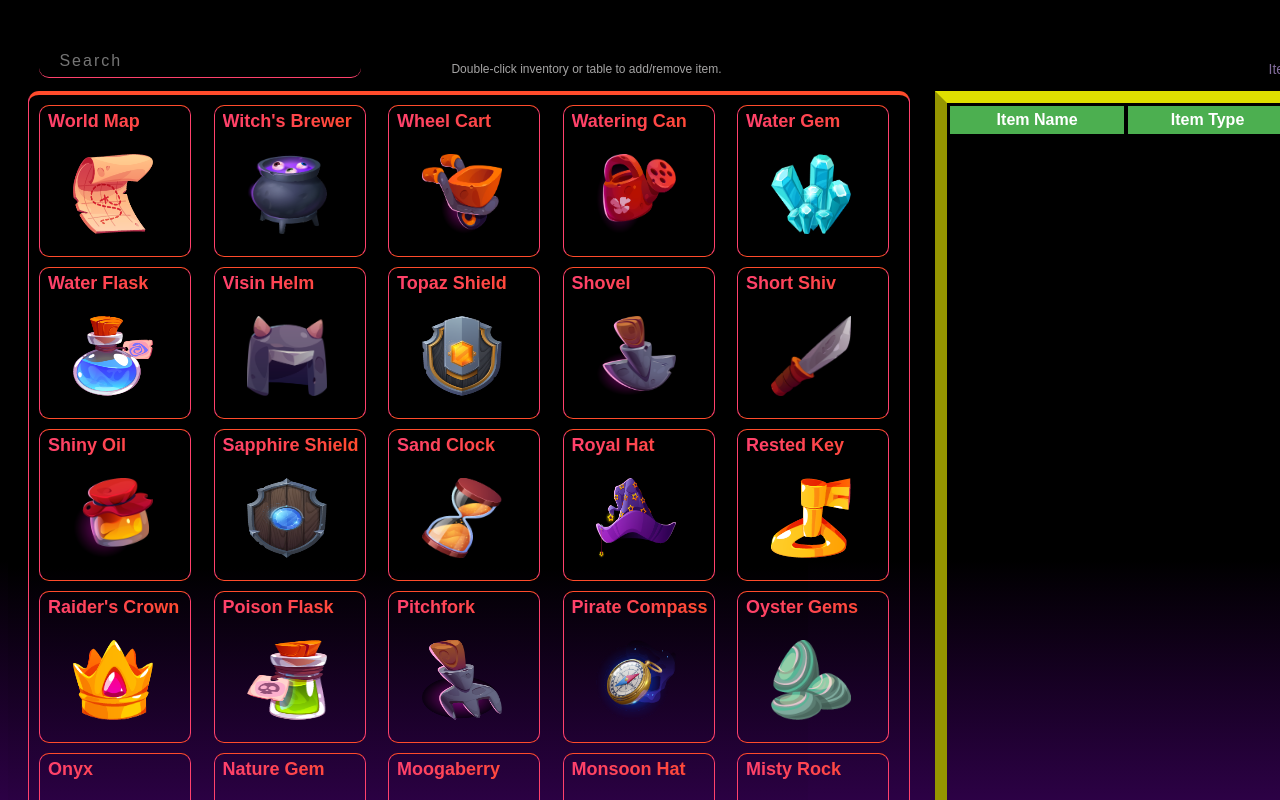
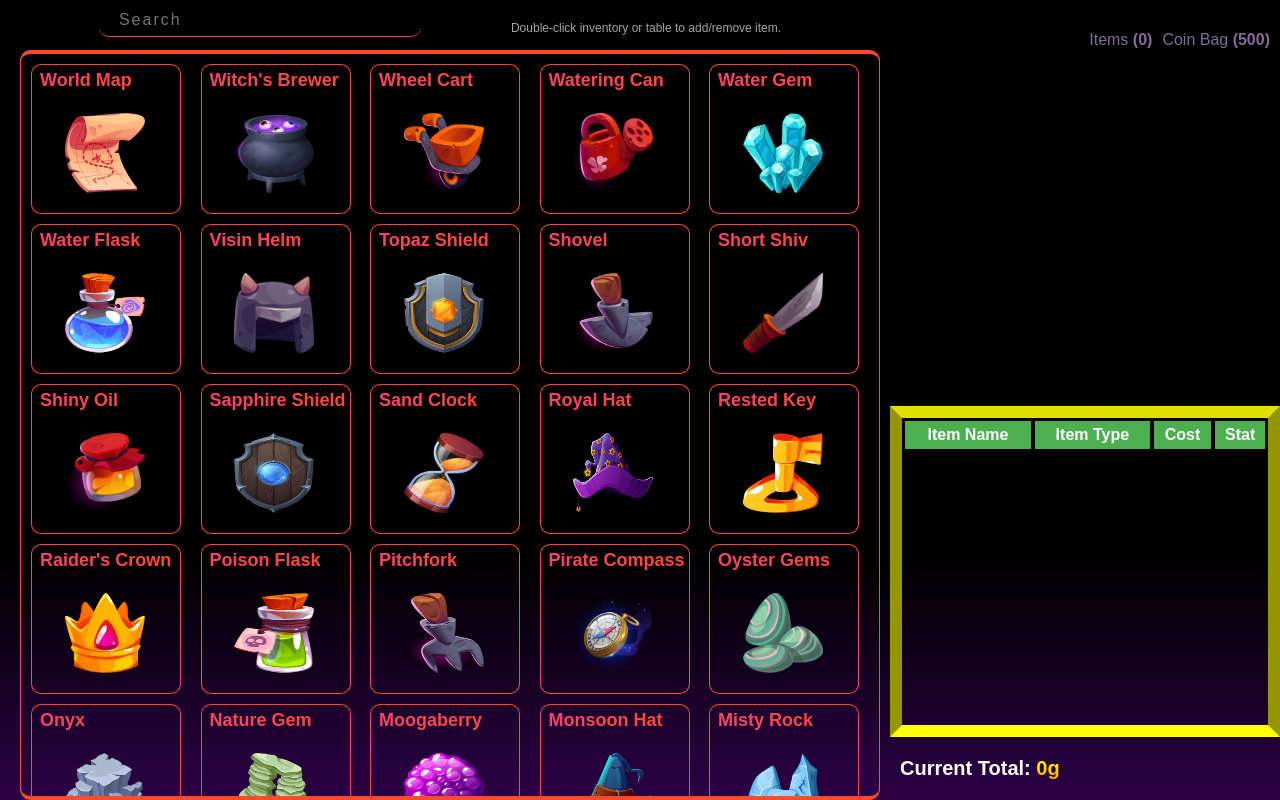
Before and after one commit to eugeniosp3/video-game-store, a Next.js app: page / in a window 1280 px wide. Built offline with nearby package versions, Linux system fonts and the light colour scheme.

Commit message:
layout uses flexbox and is more fluid

```diff
--- a/pages/_app.js
+++ b/pages/_app.js
@@ -41,7 +41,7 @@ export default function App({ Component, pageProps }) {
 
         <div className="searchBar">
 
-          <input type="text" class="searchInput" placeholder="Search" onChange={handleSearchInputChange} />
+          <input type="text" className="searchInput" placeholder="Search" onChange={handleSearchInputChange} />
           <p className="dblClickTitle">Double-click inventory or table to add/remove item.</p>
 
         </div>
@@ -49,17 +49,11 @@ export default function App({ Component, pageProps }) {
       </div>
       <div className="rightDiv">
         <div className="cart">
-          <div className="cartHolder">
-
-            <p className="cartAmount">
-              Items <b>({checkoutItems.length})</b>
-            </p>
+          <div>
+            Items <b>({checkoutItems.length})</b>
           </div>
-          <div className="wallet">
-            {/* > */}
-            <p className="coinage">
-              Coin Bag <b>({500 - subAmount})</b>
-            </p>
+          <div>
+            Coin Bag <b>({500 - subAmount})</b>
           </div>
         </div>
         <div className="itemPresentation"></div>
--- a/styles/Table.module.css
+++ b/styles/Table.module.css
@@ -29,9 +29,9 @@
   border-radius: 10px;
   overflow-y: scroll;
   height: 725px;
-  width: 500px;
   overflow: scroll;
   max-height: 30px;
+  width: 100%;
 }
 
 .tbody {
--- a/styles/globals.css
+++ b/styles/globals.css
@@ -1,33 +1,57 @@
 html,
 body {
-  position: fixed;
-  height: 100vh;
-  width: 100vh;
+  height: 100%;
+  width: 100%;
   background: linear-gradient(to bottom, #000000 70%, #2c0145);
-  display: flex;
+  font-family: "Usual", sans-serif;
+  overflow: hidden;
+  margin: 0;
+}
 
-  font-family: "Usual", sans-serif;
+div {
+  box-sizing: border-box;
+}
+
+#__next {
+  height: 100%;
+  width: 100%;
+  overflow: hidden;
 }
 
 .mainAppDiv {
-  width: 80%; /* adjust as needed */
+  height: 100%;
+  width: 100%; /* adjust as needed */
+  display: flex;
   transition: margin-left 0.25s ease; /* added transition */
+  overflow: hidden;
+  gap: 10px;
+}
+
+.leftDiv {
   display: flex;
+  height: 100%;
+  overflow: auto;
+  flex-direction: column;
+  gap: 10px;
+}
 
-  align-items: center;
+.rightDiv {
+  display: flex;
+  flex-direction: column;
+  flex: 1;
+  height: 100%;
+  overflow: auto;
 }
+
+
 
 .searchBar {
   /* outline: 1px solid red; */
-  width: 705px;
   height: 40px;
-  margin-top: -91px;
-  margin-bottom: 10px;
   display: flex;
   flex-direction: row;
   justify-content: center;
   align-items: center;
-  margin-left: 20px;
 }
 
 .dblClickTitle {
@@ -51,41 +75,27 @@ body {
   letter-spacing: 2px;
 }
 
-.rightDiv {
-  display: flex;
-  flex-direction: column;
-  margin-left: 130px;
-  width: 600px;
-  height: 955px;
-}
 
 .cart {
   display: flex;
   /* outline: 1px solid red; */
   justify-content: flex-end;
   height: 75px;
-  width: 500px;
-  margin-top: 25px;
-  margin-left: -110px;
-  margin-bottom: 3px;
+  align-items: center;
+  gap: 10px;
+  color: #826c9b;
+  margin: 25px 10px 3px 0;
 }
 
-.cartHolder {
-  display: flex;
-  flex-direction: row;
+.cart > div {
   cursor: crosshair;
 }
 
-.cartAmount {
-  color: #826c9b;
-  margin-top: 27.5px;
-  font-size: 14px;
-}
-
-.cartAmount:hover {
+.cart > div:hover {
   color: #06d560;
   height: 20px;
 }
+
 
 .wallet {
   display: flex;
@@ -126,11 +136,7 @@ body {
 }
 
 .cartTable {
-  margin-top: -900px;
-  margin-left: -105px;
-  width: 500px;
-  height: 725px;
-  overflow: scroll;
+  height: 100%;
   border-bottom: 12px solid yellow;
   border-top: 12px solid rgb(223, 223, 0);
   border-right: 12px solid rgb(149, 149, 0);
--- a/styles/sidecard.module.css
+++ b/styles/sidecard.module.css
@@ -1,6 +1,6 @@
 .sidecardMain {
-  height: 720px;
-  width: 860px;
+  /*height: 720px;*/
+  max-width: 860px;
   border-radius: 11px;
   display: flex;
   flex-direction: row;
```
